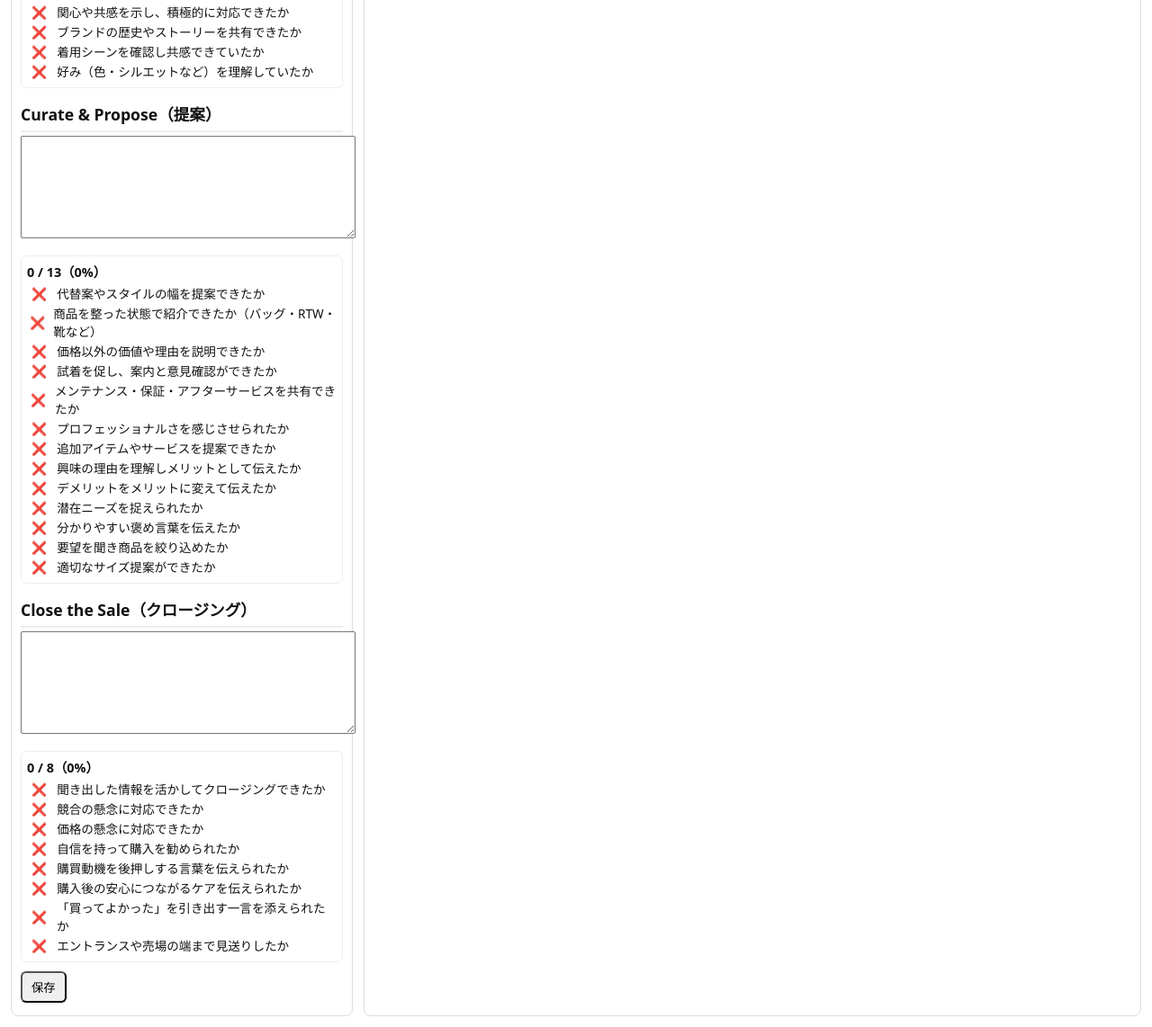
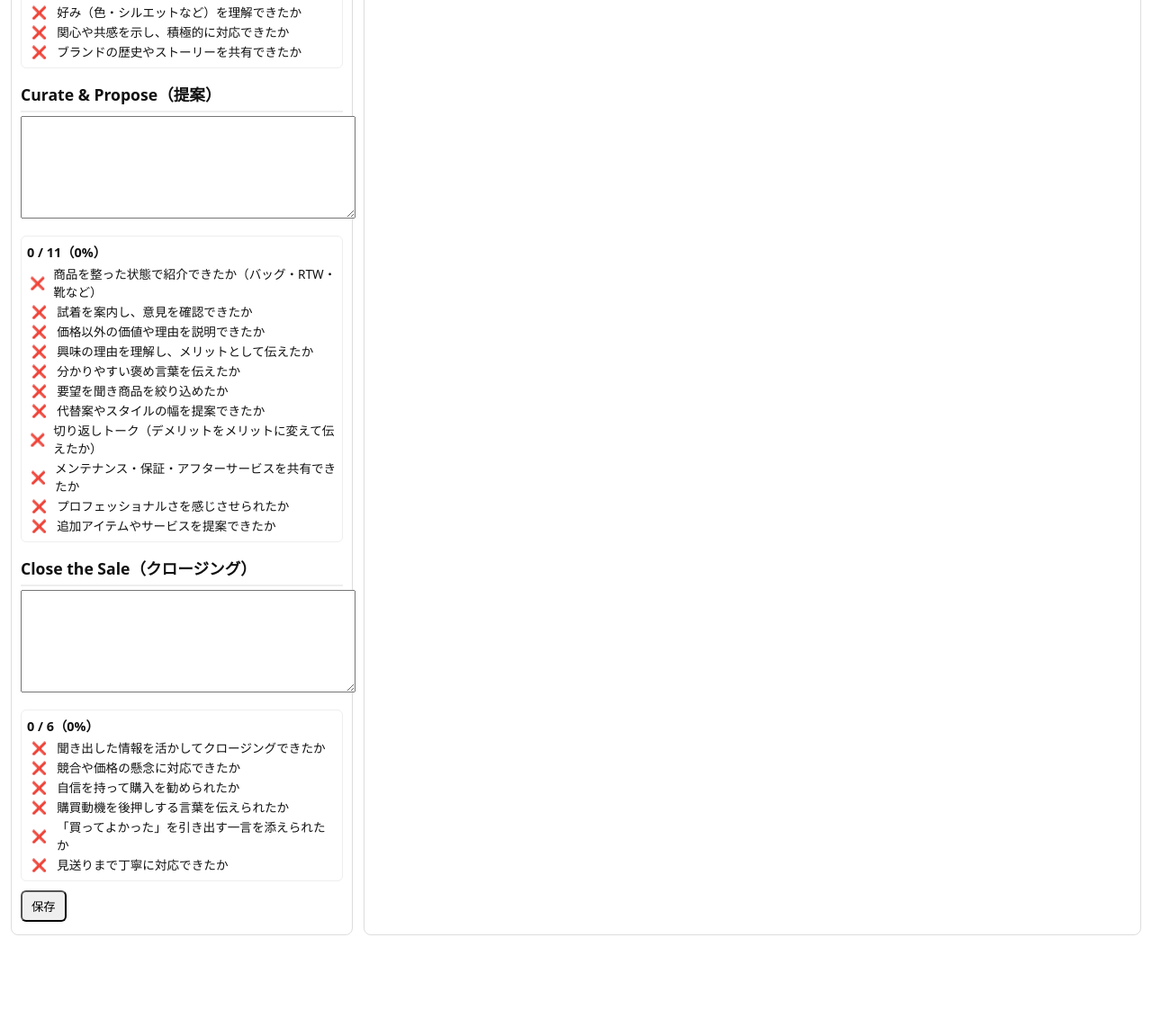
Before and after one commit to htaniguchibusiness-art/PPDCA, a plain HTML site: page index.html in a window 1280 px wide. Shown: the part 830-1972 px from the top of the page at 90% size. After the commit the page ends 1882 px from the top, so only its background shows below. Drawn offline with Linux system fonts and the light colour scheme.

Commit message:
Add files via upload

```diff
--- a/index.html
+++ b/index.html
@@ -130,44 +130,33 @@ th,td{border:1px solid #ddd; padding:6px;}
 // ===== チェックリスト定義 =====
 const CHECKS={
   conn:[
-    // 会社規定（赤）
-    {id:1,color:'red',  text:'ギフトや用途など、お客様の目的を質問できたか',kw:['ギフト','用途','目的']},
-    {id:2,color:'red',  text:'ニーズを引き出すオープンクエスチョンを使えたか',kw:['オープン','質問','なぜ']},
-    {id:3,color:'red',  text:'パーソナル情報を会話や商品紹介に活かせたか',kw:['趣味','会話','雑談']},
-    {id:4,color:'red',  text:'関心や共感を示し、積極的に対応できたか',kw:['関心','共感','寄り添う','気持ち']},
-    {id:5,color:'red',  text:'ブランドの歴史やストーリーを共有できたか',kw:['ブランドストーリー','物語','伝統','歴史']},
-    // 追加（緑） ← 必要分だけ足してください
-    {id:6,color:'green',text:'着用シーンを確認し共感できていたか',kw:['シーン','場面','用途','TPO']},
-    {id:7,color:'green',text:'好み（色・シルエットなど）を理解していたか',kw:['好み','色','シルエット','バランス']}
+    {id:1,color:'red',text:'ギフトや用途など、お客様の目的を質問できたか',kw:['ギフト','用途','目的']},
+    {id:2,color:'red',text:'ニーズを引き出すオープンクエスチョンを使えたか',kw:['オープン','質問','なぜ']},
+    {id:3,color:'red',text:'パーソナル情報を会話や商品紹介に活かせたか',kw:['趣味','会話','雑談']},
+    {id:4,color:'red',text:'好み（色・シルエットなど）を理解できたか',kw:['好み','色','シルエット','バランス']},
+    {id:5,color:'red',text:'関心や共感を示し、積極的に対応できたか',kw:['関心','共感','寄り添う','気持ち']},
+    {id:6,color:'red',text:'ブランドの歴史やストーリーを共有できたか',kw:['ブランドストーリー','物語','伝統','歴史']}
   ],
   prop:[
-    // 会社規定（赤）
-    {id:1,color:'red',  text:'代替案やスタイルの幅を提案できたか',kw:['代替','別案','スタイル']},
-    {id:2,color:'red',  text:'商品を整った状態で紹介できたか（バッグ・RTW・靴など）',kw:['整え','綺麗','状態']},
-    {id:3,color:'red',  text:'価格以外の価値や理由を説明できたか',kw:['価値','理由','素材','機能']},
-    {id:4,color:'red',  text:'試着を促し、案内と意見確認ができたか',kw:['試着','履いて','着けて','意見']},
-    {id:5,color:'red',  text:'メンテナンス・保証・アフターサービスを共有できたか',kw:['メンテナンス','保証','修理','アフター','お磨き']},
-    {id:6,color:'red',  text:'プロフェッショナルさを感じさせられたか',kw:['プロ','知識','丁寧','安心']},
-    {id:7,color:'red',  text:'追加アイテムやサービスを提案できたか',kw:['追加','もう一点','サービス']},
-    // 追加（緑）
-    {id:8,color:'green',text:'興味の理由を理解しメリットとして伝えたか',kw:['理由','気に入る','ポイント','メリット']},
-    {id:9,color:'green',text:'デメリットをメリットに変えて伝えたか',kw:['デメリット','懸念','課題','解消']},
-    {id:10,color:'green',text:'潜在ニーズを捉えられたか',kw:['潜在','本当は','実は','隠れ']},
-    {id:11,color:'green',text:'分かりやすい褒め言葉を伝えたか',kw:['お似合い','素敵','ぴったり','バランス']},
-    {id:12,color:'green',text:'要望を聞き商品を絞り込めたか',kw:['絞り込','候補','比較']},
-    {id:13,color:'green',text:'適切なサイズ提案ができたか',kw:['サイズ','フィット','フィッティング']}
+    {id:1,color:'red',text:'商品を整った状態で紹介できたか（バッグ・RTW・靴など）',kw:['整え','綺麗','状態']},
+    {id:2,color:'red',text:'試着を案内し、意見を確認できたか',kw:['試着','履いて','着けて','意見']},
+    {id:3,color:'red',text:'価格以外の価値や理由を説明できたか',kw:['価値','理由','素材','機能']},
+    {id:4,color:'red',text:'興味の理由を理解し、メリットとして伝えたか',kw:['理由','気に入る','ポイント','メリット']},
+    {id:5,color:'red',text:'分かりやすい褒め言葉を伝えたか',kw:['お似合い','素敵','ぴったり','バランス']},
+    {id:6,color:'red',text:'要望を聞き商品を絞り込めたか',kw:['絞り込','候補','比較']},
+    {id:7,color:'red',text:'代替案やスタイルの幅を提案できたか',kw:['代替','別案','スタイル']},
+    {id:8,color:'red',text:'切り返しトーク（デメリットをメリットに変えて伝えたか）',kw:['デメリット','懸念','課題','解消']},
+    {id:9,color:'red',text:'メンテナンス・保証・アフターサービスを共有できたか',kw:['メンテナンス','保証','修理','アフター','お磨き']},
+    {id:10,color:'red',text:'プロフェッショナルさを感じさせられたか',kw:['プロ','知識','丁寧','安心']},
+    {id:11,color:'red',text:'追加アイテムやサービスを提案できたか',kw:['追加','もう一点','サービス']}
   ],
   close:[
-    // 会社規定（赤）
-    {id:1,color:'red',  text:'聞き出した情報を活かしてクロージングできたか',kw:['決める','おすすめ','本日','でしたら']},
-    {id:2,color:'red',  text:'競合の懸念に対応できたか',kw:['競合','比較','他ブランド']},
-    {id:3,color:'red',  text:'価格の懸念に対応できたか',kw:['価格','値段','予算']},
-    {id:4,color:'red',  text:'自信を持って購入を勧められたか',kw:['自信','ぜひ','間違いない','ぴったり']},
-    // 追加（緑）
-    {id:5,color:'green',text:'購買動機を後押しする言葉を伝えられたか',kw:['背中押し','今','機会','タイミング']},
-    {id:6,color:'green',text:'購入後の安心につながるケアを伝えられたか',kw:['保証','ケア','アフター']},
-    {id:7,color:'green',text:'「買ってよかった」を引き出す一言を添えられたか',kw:['よかった','特別','安心','嬉しい']},
-    {id:8,color:'green',text:'エントランスや売場の端まで見送りしたか',kw:['見送り','出口','階段','最後まで']}
+    {id:1,color:'red',text:'聞き出した情報を活かしてクロージングできたか',kw:['決める','おすすめ','本日','でしたら']},
+    {id:2,color:'red',text:'競合や価格の懸念に対応できたか',kw:['競合','比較','他ブランド','価格','値段','予算']},
+    {id:3,color:'red',text:'自信を持って購入を勧められたか',kw:['自信','ぜひ','間違いない','ぴったり']},
+    {id:4,color:'red',text:'購買動機を後押しする言葉を伝えられたか',kw:['背中押し','今','機会','タイミング']},
+    {id:5,color:'red',text:'「買ってよかった」を引き出す一言を添えられたか',kw:['よかった','特別','安心','嬉しい']},
+    {id:6,color:'red',text:'見送りまで丁寧に対応できたか',kw:['見送り','出口','階段','最後まで']}
   ]
 };
 
```
